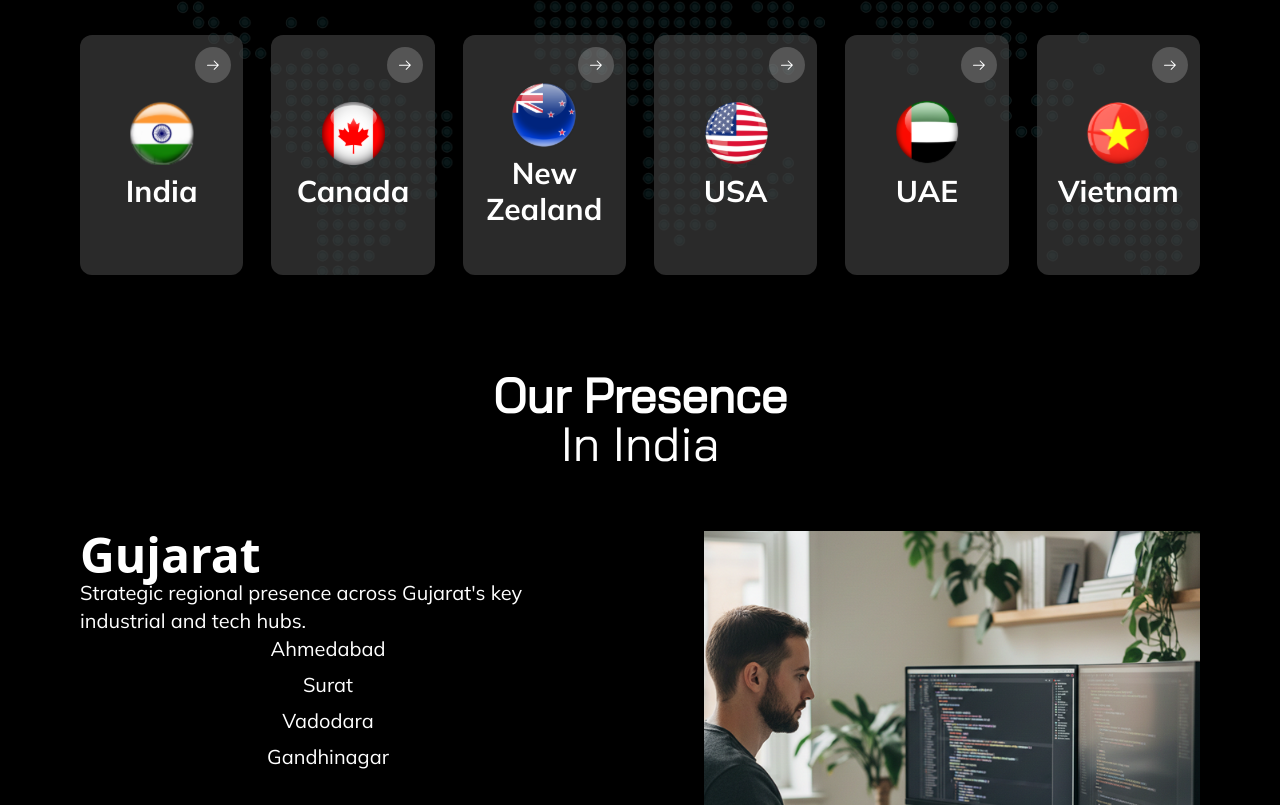
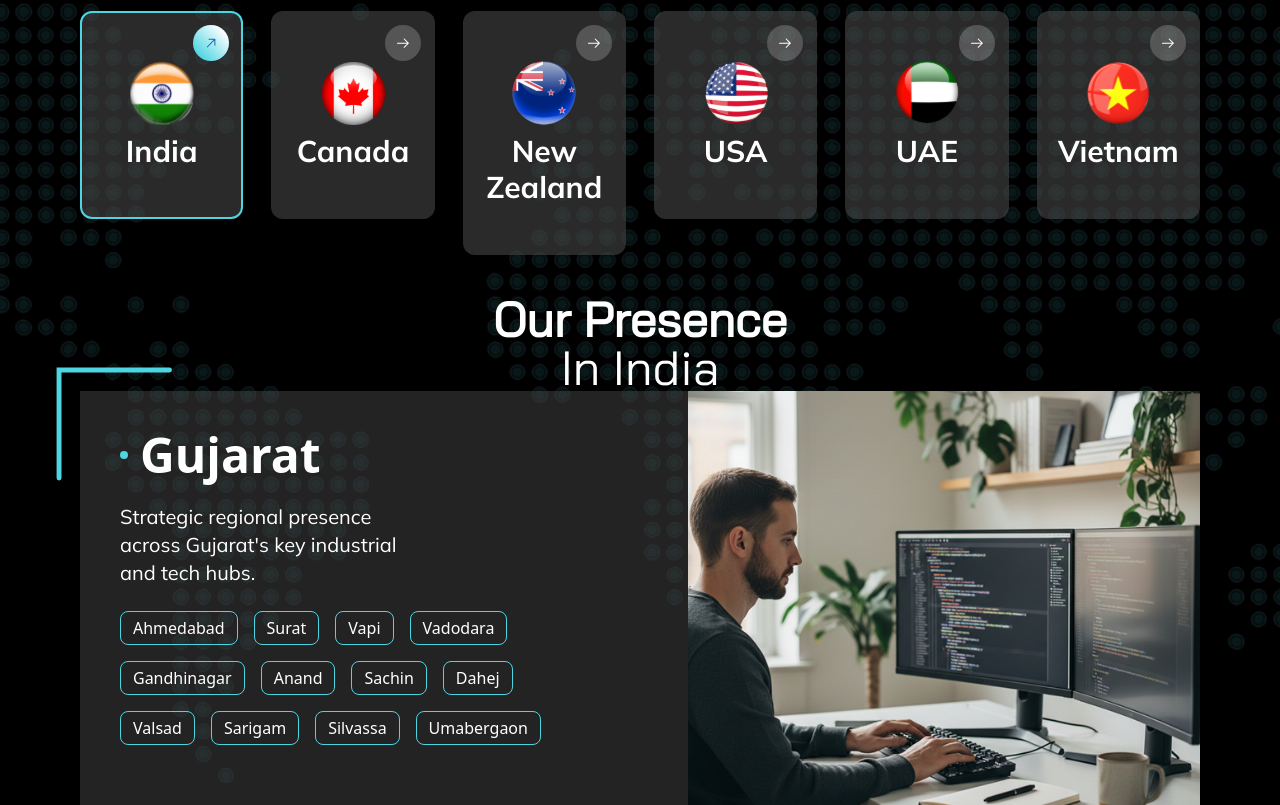
Before and after one commit to vernoxy2/Vernoxy-Media, a React (Vite) app: page /global-presence in a window 1280 px wide. Shown: the part 675-1480 px from the top of the page. Built offline with nearby package versions, Linux system fonts and the light colour scheme.

Commit message:
fix: global country with city , resposnive and drwaper open, url set

```diff
--- a/src/Components/PrimaryPresence.jsx
+++ b/src/Components/PrimaryPresence.jsx
@@ -1,5 +1,4 @@
-import React from "react";
-import PrimaryBg from "../Components/PrimaryBg";
+import React, {  } from "react";
 import Heading from "../Components/Heading";
 import BgImg from ".././assets/GlobalPresence/BgImg.png";
 import svg1 from ".././assets/GlobalPresence/svg1.svg";
@@ -8,93 +7,286 @@ import svg3 from ".././assets/GlobalPresence/svg3.svg";
 import svg4 from ".././assets/GlobalPresence/svg4.svg";
 import svg5 from ".././assets/GlobalPresence/svg5.svg";
 import svg6 from ".././assets/GlobalPresence/svg6.svg";
-import { NavLink, Link } from "react-router-dom";
+import { useNavigate } from "react-router-dom";
 import { GoArrowRight } from "react-icons/go";
+import Gujarat from "../assets/StateComponent/India/Gujarat.png";
+import LeftTop from "../assets/ContactPageImg/LeftTop.svg";
 
 const PrimaryPresence = ({ boldText, normalText, description }) => {
+  const navigate = useNavigate();
+
+  const [activeCountry, setActiveCountry] = React.useState("India");
+
+  // ✅ MOBILE DRAWER STATE (NEW)
+  const [mobileDrawerCountry, setMobileDrawerCountry] = React.useState(null);
+
   const CountryData = [
-    {
-      id: 1,
-      image: svg1,
-      contry: "India",
-      Link: "/global-presence/india",
-    },
-    {
-      id: 2,
-      image: svg2,
-      contry: "Canada",
-      // Link:
-    },
+    { id: 1, image: svg1, contry: "India" },
+    { id: 2, image: svg2, contry: "Canada" },
     {
       id: 3,
       image: svg3,
       contry: (
         <>
-          New
-          <br />
-          Zealand
+          New <br /> Zealand
         </>
       ),
-      // Link:
     },
+    { id: 4, image: svg4, contry: "USA" },
+    { id: 5, image: svg5, contry: "UAE" },
+    { id: 6, image: svg6, contry: "Vietnam" },
+  ];
+
+  const IndiastateData = [
     {
-      id: 4,
-      image: svg4,
-      contry: "USA",
-      // Link:
-    },
-    {
-      id: 5,
-      image: svg5,
-      contry: "UAE",
-      // Link:
-    },
-    {
-      id: 6,
-      image: svg6,
-      contry: "Vietnam",
-      // Link:
+      id: 1,
+      name: "Gujarat",
+      text: "Strategic regional presence across Gujarat's key industrial and tech hubs.",
+      image: Gujarat,
+      cities: [
+        "Ahmedabad",
+        "Surat",
+        "Vapi",
+        "Vadodara",
+        "Gandhinagar",
+        "Anand",
+        "Sachin",
+        "Dahej",
+        "Valsad",
+        "Sarigam",
+        "Silvassa",
+        "Umabergaon",
+      ],
     },
   ];
+
+  const CanadaStateData = [
+    {
+      id: 1,
+      name: "Ontario",
+      text: "Strategic regional presence across Ontario's key industrial and tech hubs.",
+      image: Gujarat,
+      cities: ["Toronto", "Mississauga", "Ottawa", "Brampton"],
+    },
+  ];
+
+  const USAStateData = [
+    {
+      id: 1,
+      name: "New York City",
+      text: "Strategic regional presence across New York's key industrial and tech hubs.",
+      image: Gujarat,
+      cities: ["Queens", "Brooklyn", "Manhattan", "Staten Island"],
+    },
+  ];
+
+  const NewZealandStateData = [
+    {
+      id: 1,
+      name: "Auckland",
+      text: "Strategic regional presence across Auckland's key hubs.",
+      image: Gujarat,
+      cities: ["Devonport", "Waiuku", "Auckland"],
+    },
+  ];
+
+  const UAEStateData = [
+    {
+      id: 1,
+      name: "Dubai",
+      text: "Strategic regional presence across Dubai.",
+      image: Gujarat,
+      cities: ["Dubai"],
+    },
+  ];
+
+  const VietnamStateData = [
+    {
+      id: 1,
+      name: "Hanoi",
+      text: "Strategic regional presence across Hanoi.",
+      image: Gujarat,
+      cities: ["Hanoi"],
+    },
+  ];
+
+  const handleCityClick = (city) => {
+    const citySlug = city.toLowerCase().replace(/\s+/g, "-");
+    navigate(`/${citySlug}`);
+  };
+
+  // ✅ COUNTRY CLICK HANDLER (UNCHANGED LOGIC + MOBILE DRAWER)
+  const handleCountryClick = (countryName) => {
+    setActiveCountry(countryName);
+
+
+    // mobile drawer toggle (new)
+    if (window.innerWidth < 768) {
+      setMobileDrawerCountry(
+        mobileDrawerCountry === countryName ? null : countryName
+      );
+    }
+  };
+
+  const currentStateData = React.useMemo(() => {
+    switch (activeCountry) {
+      case "India":
+        return IndiastateData;
+      case "Canada":
+        return CanadaStateData;
+      case "USA":
+        return USAStateData;
+      case "New Zealand":
+        return NewZealandStateData;
+      case "UAE":
+        return UAEStateData;
+      case "Vietnam":
+        return VietnamStateData;
+      default:
+        return null;
+    }
+  }, [activeCountry]);
+
+  const shouldShowStateSection =
+    currentStateData && currentStateData.length > 0;
+
   return (
     <section
-      className="relative pb-0 bg-no-repeat bg-cover bg-center container "
-      style={{
-        backgroundImage: `url(${BgImg})`,
-      }}
+      className="relative pb-0 bg-no-repeat bg-center bg-cover z-10"
+      style={{ backgroundImage: `url(${BgImg})` }}
     >
+      <div className="container space-y-7 md:space-y-10">
         <div className="space-y-5">
           <Heading
             boldText={boldText}
             normalText={normalText}
-          className="font-Bai_Jamjuree text-xl md:text-5xl capitalize text-center "
+            className="font-Bai_Jamjuree text-xl md:text-5xl capitalize text-center"
           />
-        {/* Description */}
           <p className="mx-auto w-full leading-relaxed xl:w-[40%]">
             {description}
           </p>
         </div>
 
-      {/* ProductsCard */}
-      <div className="grid grid-cols-1 md:grid-cols-3 xl:grid-cols-6 gap-7 ">
-        {CountryData.map((country) => (
-          <NavLink
-            key={country.id}
-            className="flex flex-col group relative items-center justify-center text-center gap-2 rounded-xl bg-[#464646]/60 py-12"
+        {/* COUNTRY GRID */}
+        <div className="grid grid-cols-1 md:grid-cols-3 xl:grid-cols-6 gap-7">
+          {CountryData.map((country) => {
+            const countryName =
+              typeof country.contry === "string"
+                ? country.contry
+                : "New Zealand";
+
+            const isActive = activeCountry === countryName;
+
+            return (
+              <div key={country.id}>
+                {/* COUNTRY CARD */}
+                <div
+                  onClick={() => handleCountryClick(countryName)}
+                  className={`flex flex-col group relative items-center justify-center text-center gap-2 rounded-xl bg-[#464646]/60 py-12 transition-all duration-300 border-2 cursor-pointer ${
+                    isActive
+                      ? "border-primary"
+                      : "border-transparent hover:border-primary"
+                  }`}
                 >
-            <img src={country.image} alt="image" className="w-16 h-16" />
-            <p className="items-center text-3xl font-BaiJamjuree font-bold">
+                  <img src={country.image} alt="" className="w-16 h-16" />
+                  <p className="xl:text-3xl font-BaiJamjuree font-bold">
                     {country.contry}
                   </p>
                   <GoArrowRight
                     className={`p-2.5 absolute text-4xl top-3 right-3 rounded-full transition-all duration-500 ${
-                window.location.pathname === country.Link
+                      isActive
                         ? "bg-gradient-to-r from-primary to-white text-[#1168B5] -rotate-45"
                         : "bg-white/20 text-white group-hover:bg-gradient-to-r group-hover:from-primary group-hover:to-white group-hover:-rotate-45 group-hover:text-[#1168B5]"
                     }`}
                   />
-          </NavLink>
+                </div>
+
+                {/* 📱 MOBILE DRAWER (NEW, SAFE) */}
+                {mobileDrawerCountry === countryName && (
+                  <div className="md:hidden mt-4 bg-[#464646]/50 rounded-xl p-5">
+                    {currentStateData?.map((state) => (
+                      <div key={state.id} className="space-y-6">
+                        <h2 className="text-3xl font-bold flex items-center gap-3">
+                          <span className="w-2 h-2 bg-primary rounded-full"></span>
+                          {state.name}
+                        </h2>
+
+                        <p className="text-start w-full">{state.text}</p>
+
+                        <div className="flex flex-wrap gap-4">
+                          {state.cities.map((city, index) => (
+                            <button
+                              key={index}
+                              onClick={() => handleCityClick(city)}
+                              className="border px-3 py-1 rounded-lg border-primary hover:bg-primary"
+                            >
+                              {city}
+                            </button>
                           ))}
+                        </div>
+                      </div>
+                    ))}
+                  </div>
+                )}
+              </div>
+            );
+          })}
+        </div>
+
+        {/* DESKTOP STATE SECTION (UNCHANGED) */}
+        {shouldShowStateSection && (
+          <div  className="hidden md:block">
+            <Heading
+              boldText="Our Presence"
+              normalText={`In ${activeCountry}`}
+              className="font-Bai_Jamjuree text-xl md:text-5xl capitalize text-center"
+            />
+
+            <div className="relative z-10">
+              <img
+                src={LeftTop}
+                alt=""
+                className="absolute md:left-[-24px] md:top-[-24px] -z-10"
+              />
+
+              <div className="grid grid-cols-1 xl:grid-cols-2 gap-x-24 bg-[#464646]/50">
+                <div className="order-2 xl:order-1 m-10">
+                  {currentStateData.map((state) => (
+                    <div className="space-y-6" key={state.id}>
+                      <h2 className="text-5xl font-bold flex items-center gap-3">
+                        <span className="w-2 h-2 bg-primary rounded-full"></span>
+                        {state.name}
+                      </h2>
+                      <p className="text-start w-full xl:w-[70%]">
+                        {state.text}
+                      </p>
+
+                      <div className="flex flex-wrap gap-4">
+                        {state.cities.map((city, index) => (
+                          <button
+                            key={index}
+                            onClick={() => handleCityClick(city)}
+                            className="border px-3 py-1 rounded-lg border-primary hover:bg-primary"
+                          >
+                            {city}
+                          </button>
+                        ))}
+                      </div>
+                    </div>
+                  ))}
+                </div>
+
+                <div className="order-1 xl:order-2">
+                  <img
+                    src={currentStateData[0]?.image || Gujarat}
+                    alt={currentStateData[0]?.name}
+                    className="w-full h-full"
+                  />
+                </div>
+              </div>
+            </div>
+          </div>
+        )}
       </div>
     </section>
   );
--- a/src/Components/StateComponent.jsx
+++ b/src/Components/StateComponent.jsx
@@ -2,15 +2,34 @@ import React from "react";
 import PrimaryHero from "./PrimaryHead";
 import Heading from "./Heading";
 import Gujarat from "../assets/StateComponent/India/Gujarat.png";
+import { useNavigate } from "react-router-dom";
+import LeftTop from "../assets/ContactPageImg/LeftTop.svg";
 
 const StateComponent = () => {
+  const navigate = useNavigate();
+  const handleCityClick = (city) => {
+    navigate(`/city/${city}`);
+  };
   const stateData = [
     {
       id: 1,
       name: "Gujarat",
       text: "Strategic regional presence across Gujarat's key industrial and tech hubs.",
       image: Gujarat,
-      cities: ["Ahmedabad", "Surat", "Vadodara", "Gandhinagar"],
+      cities: [
+        "Ahmedabad",
+        "Surat",
+        "Vapi",
+        "Vadodara",
+        "Gandhinagar",
+        "Anand",
+        "Sachin",
+        "Dahej",
+        "Valsad",
+        "Sarigam",
+        "Silvassa",
+        "Umabergaon",
+      ],
     },
   ];
 
@@ -23,26 +42,40 @@ const StateComponent = () => {
           className="font-Bai_Jamjuree text-xl md:text-5xl capitalize text-center "
         />
       </div>
-      <div className="grid grid-cols-1 lg:grid-cols-2 gap-32 ">
-        {/* <div> */}
+      <div className="relative z-10">
+        <img
+          src={LeftTop}
+          alt=""
+          className="absolute md:left-[-24px] md:top-[-24px] object-contain -z-10 "
+        />
+        <div className="grid grid-cols-1 xl:grid-cols-2 gap-x-24 bg-[#464646]/50">
           {/* stateData */}
+          <div className="order-2 xl:order-1 m-10">
             {stateData.map((state) => (
-          <div key={state.id}>
-            <h2 className="text-5xl font-bold text-start">{state.name}</h2>
-            <p className=" text-start">{state.text}</p>
+              <div className="space-y-6 " key={state.id}>
+                <h2 className="text-5xl font-bold text-start flex items-center gap-3">
+                  <span className="w-2 h-2 bg-primary rounded-full inline-block"></span>
+                  {state.name}
+                </h2>
+                <p className=" text-start xl:w-[70%]">{state.text}</p>
 
-            <div className="space-y-2">
+                <div className="w-full xl:w-5/6 item-start text-start flex flex-wrap gap-4">
                   {state.cities.map((city, index) => (
-                <p key={index} className="items-center gap-2">
-                  <span>{city}</span>
-                </p>
+                    <button
+                      key={index}
+                      className="border px-3  py-1 text-center hover:bg-primary rounded-lg border-primary"
+                      onClick={() => handleCityClick(city)}
+                    >
+                      {city}
+                    </button>
                   ))}
                 </div>
               </div>
             ))}
-        {/* </div> */}
-        <div className="">
-          <img src={Gujarat} alt="w-full h-auto" />
+          </div>
+          <div className="order-1 xl:order-2 w-full">
+            <img src={Gujarat} alt="Gujarat" className="w-full h-full" />
+          </div>
         </div>
       </div>
     </section>
--- a/src/Pages/GlobalPresence/GlobalPresence.jsx
+++ b/src/Pages/GlobalPresence/GlobalPresence.jsx
@@ -6,8 +6,7 @@ const GlobalPresence = () => {
   return (
     <div>
       <ProductsCard />
-      <StateComponent
-      />
+      {/* <StateComponent/> */}
     </div>
   )
 }
--- a/src/Pages/GlobalPresence/Sections/ProductsCard.jsx
+++ b/src/Pages/GlobalPresence/Sections/ProductsCard.jsx
@@ -12,6 +12,7 @@ const ProductsCard = () => {
             "Delivering trusted services across multiple countries with consistent global standards."
           }
         />
+
       </div>
 
   );
```
Also changed, not shown: src/assets/GlobalPresence/LeftTop.svg (added). Lines whose indentation alone changed are shown as unchanged.
